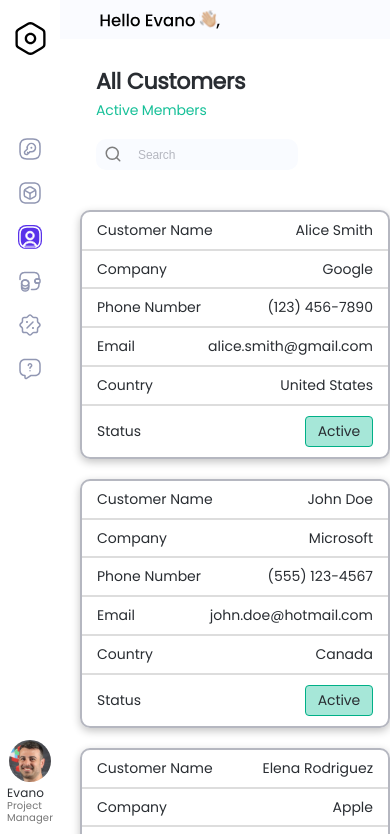
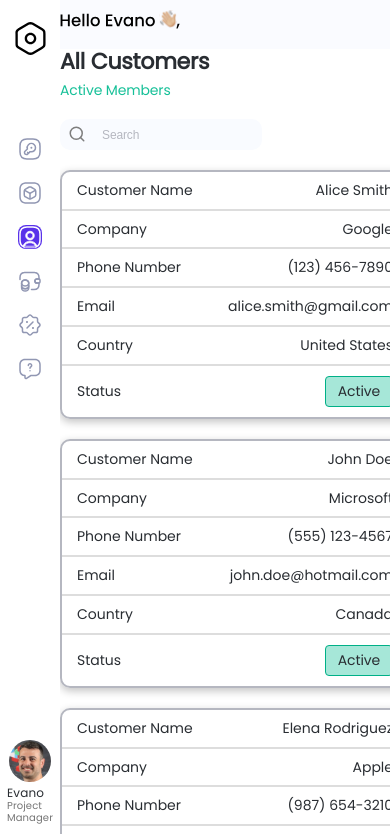
Before and after one commit to Vlad0si4/test-project, a React (Vite) app: page /customers in a window 390 px wide. Shown: the top 834 px of the page. Built offline with nearby package versions, Linux system fonts and the light colour scheme.

Commit message:
fix title

```diff
--- a/src/components/CustomerCard/CustomerCard.module.css
+++ b/src/components/CustomerCard/CustomerCard.module.css
@@ -4,7 +4,6 @@
   justify-content: space-between;
   align-items: center;
   padding: 10px 15px;
-  /* height: 30px; */
 }
 .customer__item:nth-last-child(1) {
   border-bottom: none;
--- a/src/components/CustomersList/CustomerList.module.css
+++ b/src/components/CustomersList/CustomerList.module.css
@@ -2,7 +2,7 @@
   display: flex;
   flex-direction: column;
   gap: 20px;
-  padding: 0 20px;
+  /* padding: 0 20px; */
 }
 
 .customer__list {
--- a/src/components/LogoTitle/LogTitle.module.css
+++ b/src/components/LogoTitle/LogTitle.module.css
@@ -3,8 +3,8 @@
 }
 @media only screen and (max-width: 767px) {
   .customers__logo {
-    /* padding: 15px 0 40px 20px; */
-    padding: 10px 40px;
+    padding: 10px 0px 20px;
+
     width: 120px;
   }
 }
--- a/src/pages/CustomersPage/CustomerPage.module.css
+++ b/src/pages/CustomersPage/CustomerPage.module.css
@@ -23,7 +23,8 @@
   display: flex;
   align-items: center;
   justify-content: space-between;
-  padding: 30px 53px 40px 36px;
+
+  padding-bottom: 20px;
 }
 @media only screen and (max-width: 767px) {
   .customers__container__title {
```
